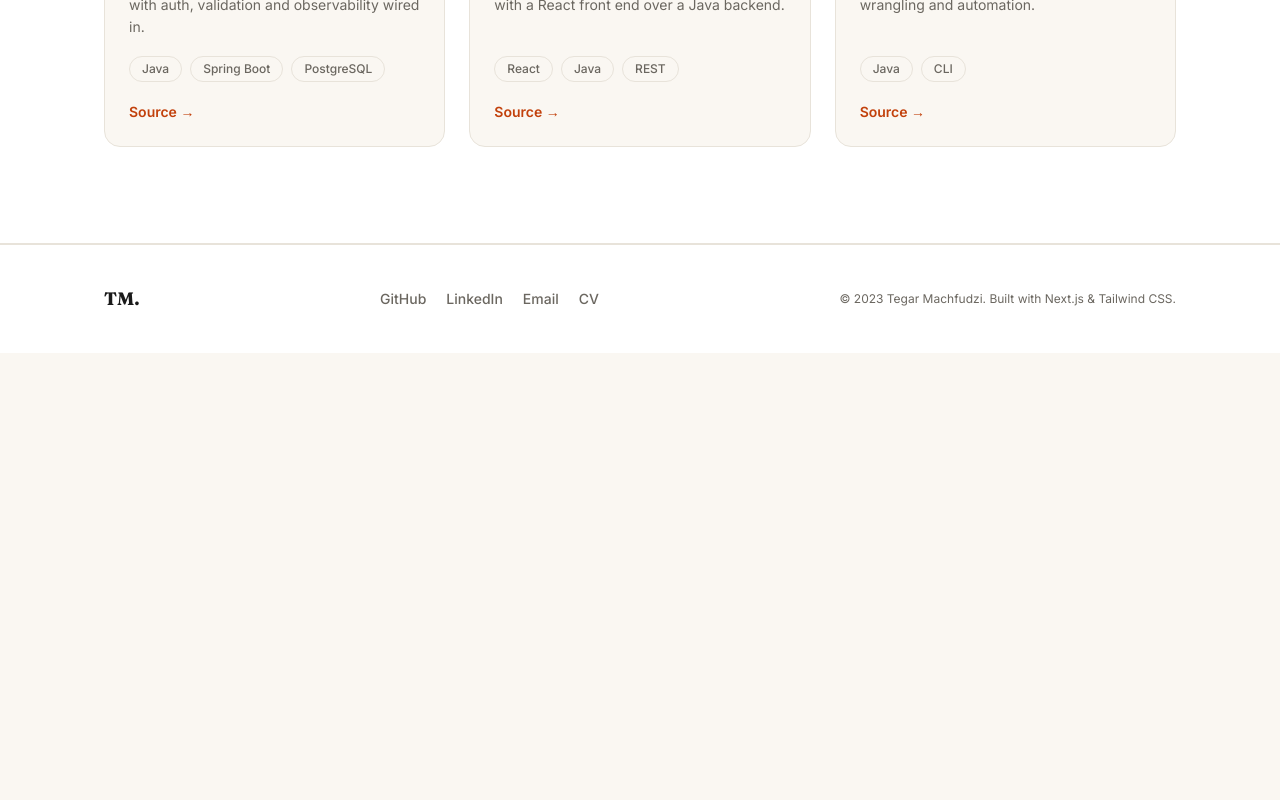
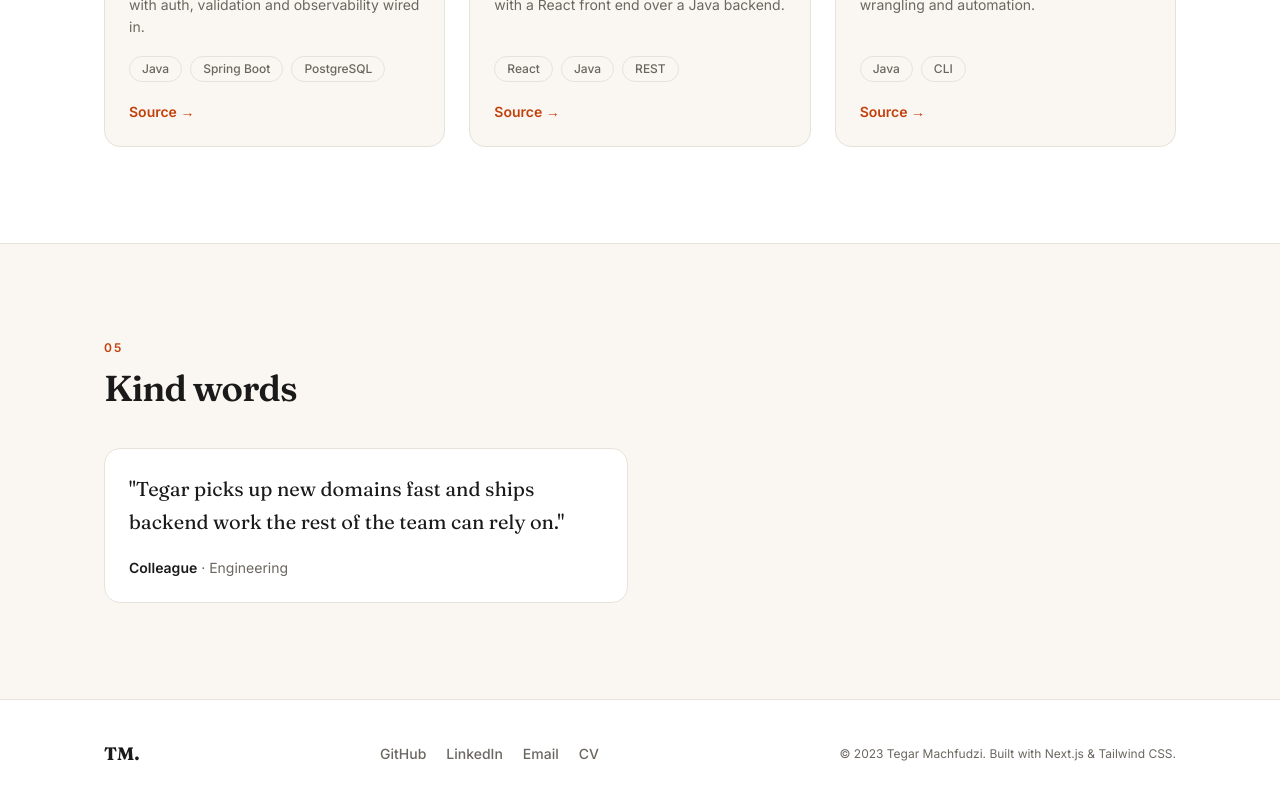
Before and after one commit to TegarMachfuzi/MyPortofolio, a Next.js app: page /en in a window 1280 px wide. Shown: the part 2704-3504 px from the top of the page. Before the commit the page ends 3057 px from the top, so only its background shows below. Built offline with nearby package versions, Linux system fonts and the light colour scheme.

Commit message:
feat: testimonials section

```diff
--- a/src/app/[locale]/page.tsx
+++ b/src/app/[locale]/page.tsx
@@ -4,6 +4,7 @@ import { About } from '@/components/sections/About';
 import { Experience } from '@/components/sections/Experience';
 import { Skills } from '@/components/sections/Skills';
 import { Projects } from '@/components/sections/Projects';
+import { Testimonials } from '@/components/sections/Testimonials';
 
 export default function Page({ params }: { params: { locale: string } }) {
   const locale = params.locale as Locale;
@@ -14,6 +15,7 @@ export default function Page({ params }: { params: { locale: string } }) {
       <Experience locale={locale} />
       <Skills locale={locale} />
       <Projects locale={locale} />
+      <Testimonials locale={locale} />
     </>
   );
 }
--- /dev/null
+++ b/src/components/sections/Testimonials.tsx
@@ -0,0 +1,27 @@
+import { Container } from '@/components/ui/Container';
+import { SectionHeading } from '@/components/ui/SectionHeading';
+import { Card } from '@/components/ui/Card';
+import { testimonials } from '@/content';
+import type { Locale } from '@/lib/i18n';
+
+export function Testimonials({ locale }: { locale: Locale }) {
+  const c = testimonials[locale];
+  return (
+    <section id="testimonials" className="py-24">
+      <Container>
+        <SectionHeading eyebrow="05" title={c.heading} />
+        <div className="mt-10 grid gap-6 md:grid-cols-2">
+          {c.items.map((t, i) => (
+            <Card key={i}>
+              <blockquote className="font-display text-xl leading-relaxed text-ink">"{t.quote}"</blockquote>
+              <figcaption className="mt-5 text-sm">
+                <span className="font-semibold text-ink">{t.name}</span>
+                <span className="text-muted"> · {t.role}{t.company !== '—' ? `, ${t.company}` : ''}</span>
+              </figcaption>
+            </Card>
+          ))}
+        </div>
+      </Container>
+    </section>
+  );
+}
```
Also changed, not shown: 1 other file (tests, documents, lock files or other folders).
